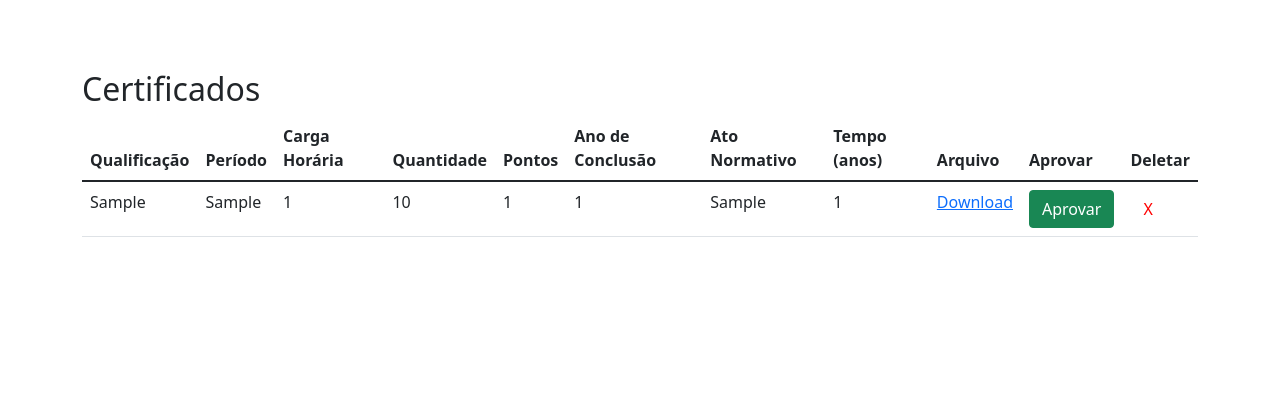
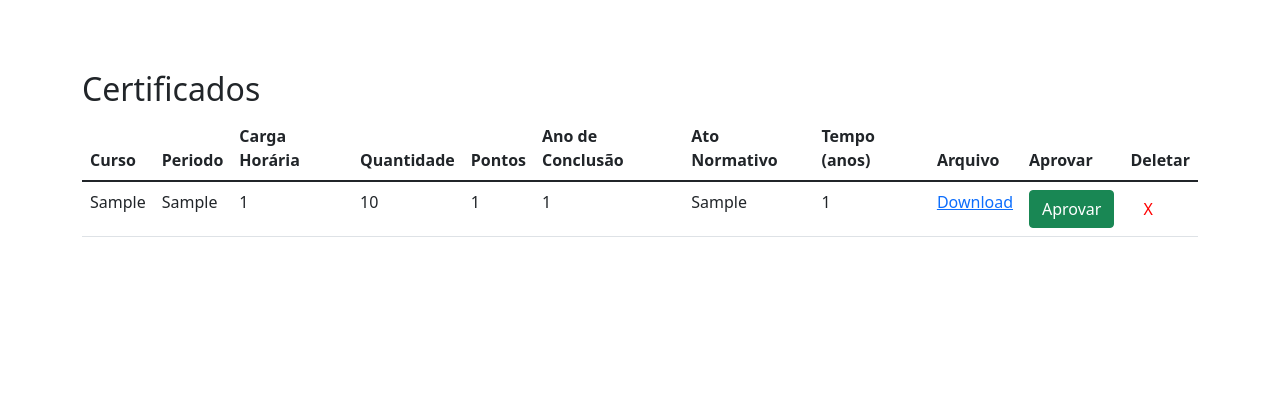
Before and after one commit to TN-Junior/certified-points, a Flask app: page /certificados in a window 1280 px wide. Shown: the part 56-467 px from the top of the page. Run offline with Flask 3, Linux system fonts and the light colour scheme; the visitor is signed in with stand-in values (Sample User, id 1); tables that the repository leaves empty hold one stand-in row (values such as "Sample post"); some libraries are stand-ins or nearby versions.

Commit message:
Update certificados.html

```diff
--- a/templates/certificados.html
+++ b/templates/certificados.html
@@ -7,8 +7,9 @@
 <table class="table">
     <thead>
         <tr>
-            <th>Qualificação</th>
-            <th>Período</th>
+
+            <th>Curso</th>
+            <th>Periodo</th>
             <th>Carga Horária</th>
             <th>Quantidade</th>
             <th>Pontos</th>
```
